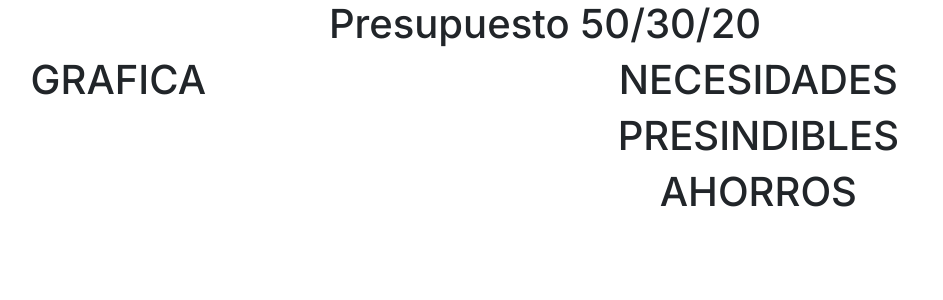
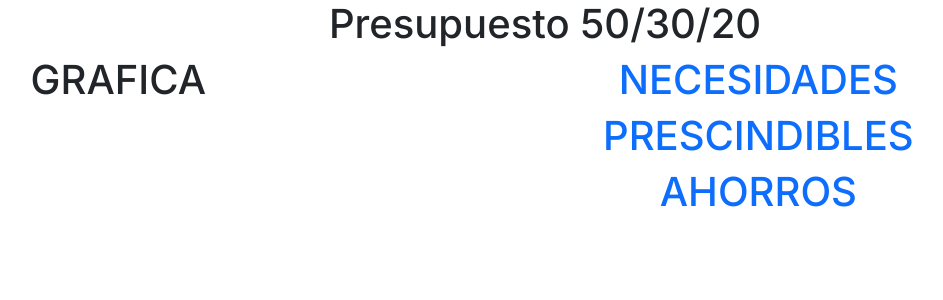
Before and after one commit to brandonruizmora/presupuesto503020, a Next.js app: page /presupuesto in a window 1280 px wide. Shown: the top 300 px of the page, without its empty margins (95-1038 px from the left). Built offline with nearby package versions, Linux system fonts and the light colour scheme.

Commit message:
Added other links to page

```diff
--- a/app/(general)/layout.tsx
+++ b/app/(general)/layout.tsx
@@ -8,7 +8,7 @@ export default function General({
         <main className="container-fluid text-center">
             <div className="row">
                 <div className="col-12">
-                    <h1>Presupuesto 50/30/20</h1>
+                    <h1><a className="navbar-brand" href="/presupuesto">Presupuesto 50/30/20</a></h1>
                 </div>
                 {children}
             </div>
--- a/app/(general)/presupuesto/page.tsx
+++ b/app/(general)/presupuesto/page.tsx
@@ -6,9 +6,9 @@ export default function presupuesto() {
           <h1>GRAFICA</h1>
         </div>
         <div className="col-12 col-md-8">
-          <h1>NECESIDADES</h1>
-          <h1>PRESINDIBLES</h1>
-          <h1>AHORROS</h1>
+          <h1><a className="text-decoration-none" href="/necesidades">NECESIDADES</a></h1>
+          <h1><a className="text-decoration-none" href="/prescindibles">PRESCINDIBLES</a></h1>
+          <h1><a className="text-decoration-none" href="/ahorros">AHORROS</a></h1>
         </div>
       </div>
     </div>
--- a/app/page.tsx
+++ b/app/page.tsx
@@ -3,7 +3,7 @@ export default function Home() {
     <main className="container-fluid text-center">
       <div className="row">
         <div className="col-12">
-          <h1>Presupuesto 50/30/20</h1>
+          <h1><a className="navbar-brand" href="/presupuesto">Presupuesto 50/30/20</a></h1>
         </div>
       </div>
     </main>
```
